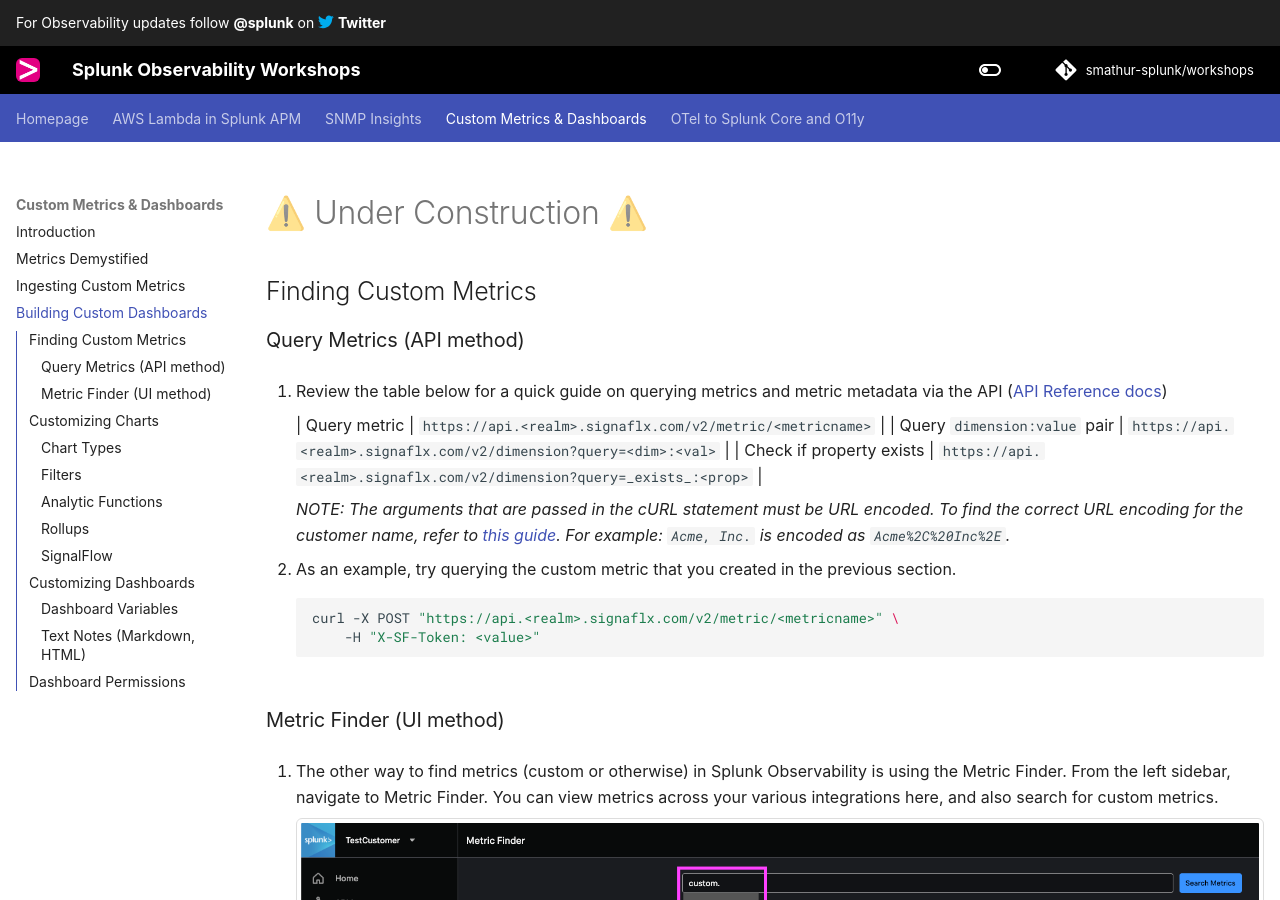
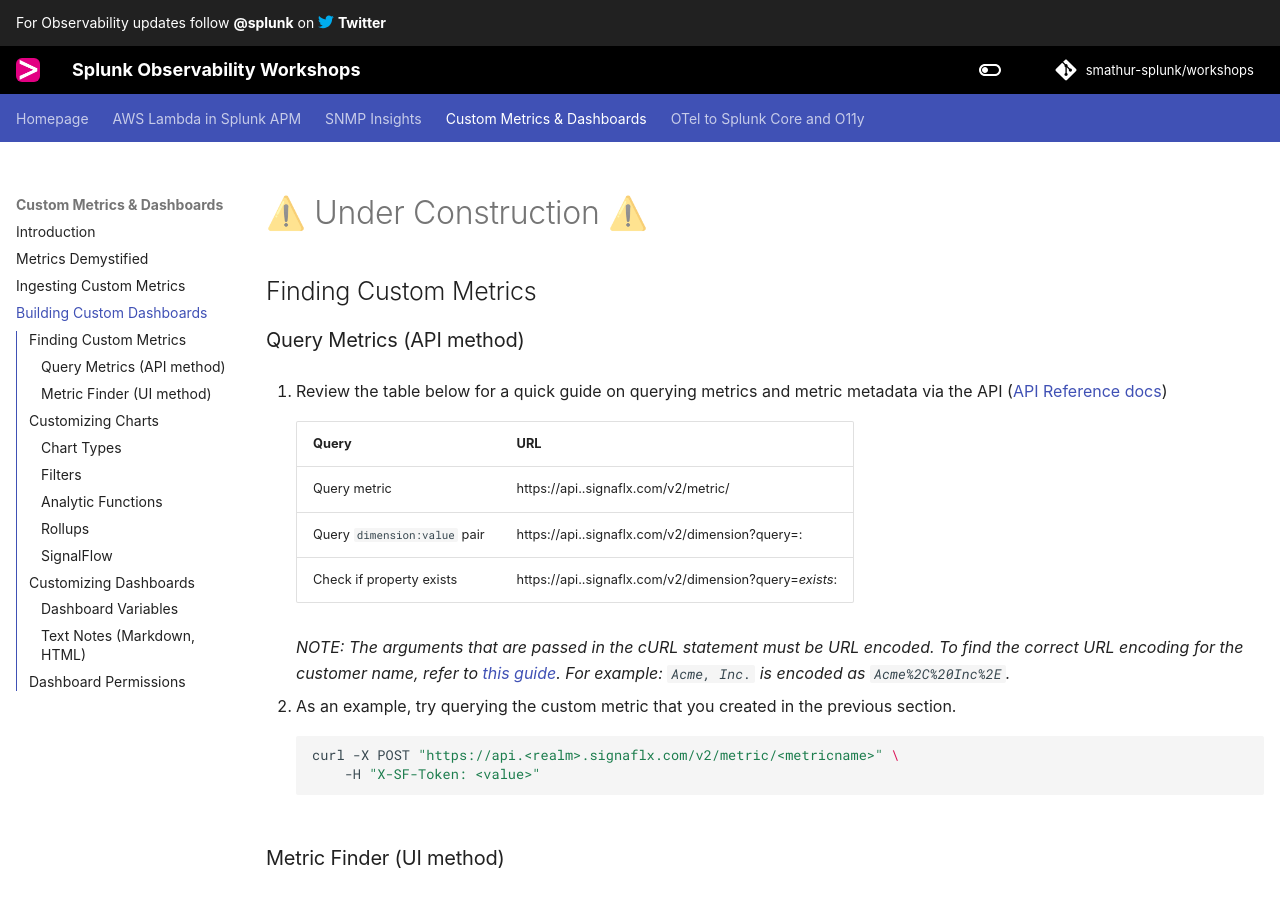
Before and after one commit to smathur-splunk/workshops, an MkDocs documentation site: the page built from docs/custom_dash.md, in a window 1280 px wide and 900 px high. Built offline with MkDocs 1.6.1 and Material for MkDocs 9.7.7, drawn with Linux system fonts in a browser that asks for light colours; some web fonts are replaced; comment, search, counter and statistics services are not loaded; the version menu is left out; some of the changed text lies outside the part shown.

Commit message:
Fix custom dashboards table

```diff
--- a/docs/custom_dash.md
+++ b/docs/custom_dash.md
@@ -4,9 +4,11 @@
 
 1. Review the table below for a quick guide on querying metrics and metric metadata via the API ([API Reference docs](https://dev.splunk.com/observability/reference/api/metrics_metadata/latest))
 
-	| Query metric                 | `https://api.<realm>.signaflx.com/v2/metric/<metricname>`             |
-	| Query `dimension:value` pair | `https://api.<realm>.signaflx.com/v2/dimension?query=<dim>:<val>`     |
-	| Check if property exists     | `https://api.<realm>.signaflx.com/v2/dimension?query=_exists_:<prop>` |
+	| Query | URL |
+	|---|---|
+	| Query metric | https://api.<realm>.signaflx.com/v2/metric/<metricname> |
+	| Query `dimension:value` pair | https://api.<realm>.signaflx.com/v2/dimension?query=<dim>:<val> |
+	| Check if property exists | https://api.<realm>.signaflx.com/v2/dimension?query=_exists_:<prop> |
 
 	*NOTE: The arguments that are passed in the cURL statement must be URL encoded. To find the correct URL encoding for the customer name, refer to [this guide](https://www.w3schools.com/tags/ref_urlencode.ASP). For example: `Acme, Inc.` is encoded as `Acme%2C%20Inc%2E`.*
 
```
Also changed, not shown: other parts of docs/custom_dash.md (+18 -0 lines).
